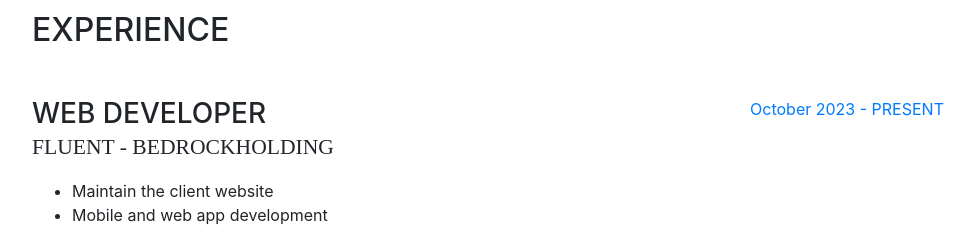
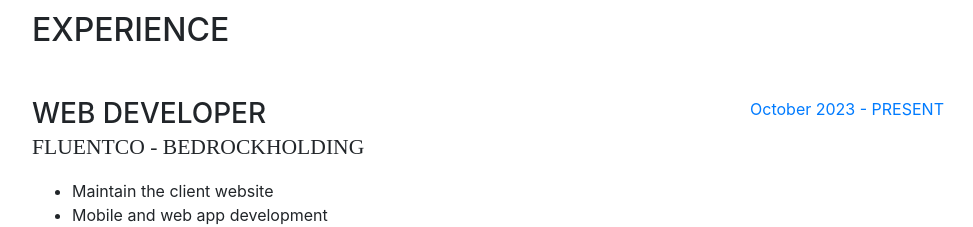
Before and after one commit to jPrado131/jPrado131.github.io, a website with bundled scripts: page index.html in a window 1280 px wide. Shown: the part 4100-4327 px from the top of the page, without its empty margins (288-1261 px from the left). Built offline with nearby package versions, Linux system fonts and the light colour scheme; a web font is replaced by a local one.

Commit message:
update expirience

```diff
--- a/index.html
+++ b/index.html
@@ -419,7 +419,7 @@
           <div class="resume-item d-flex flex-column flex-md-row mb-5">
             <div class="resume-content mr-auto">
               <h3 class="mb-0">Web Developer</h3>
-              <div class="subheading mb-3">Fluent - Bedrockholding</div>
+              <div class="subheading mb-3">Fluentco - Bedrockholding</div>
               <ul>
                 <li>Maintain the client website</li>
                 <li>Mobile and web app development</li>
```
